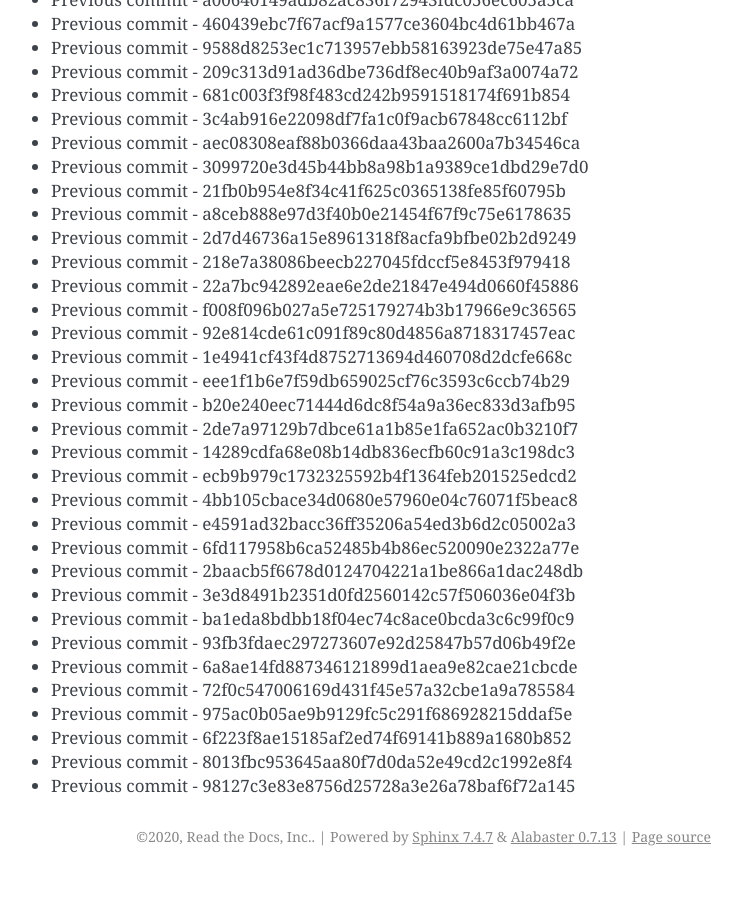
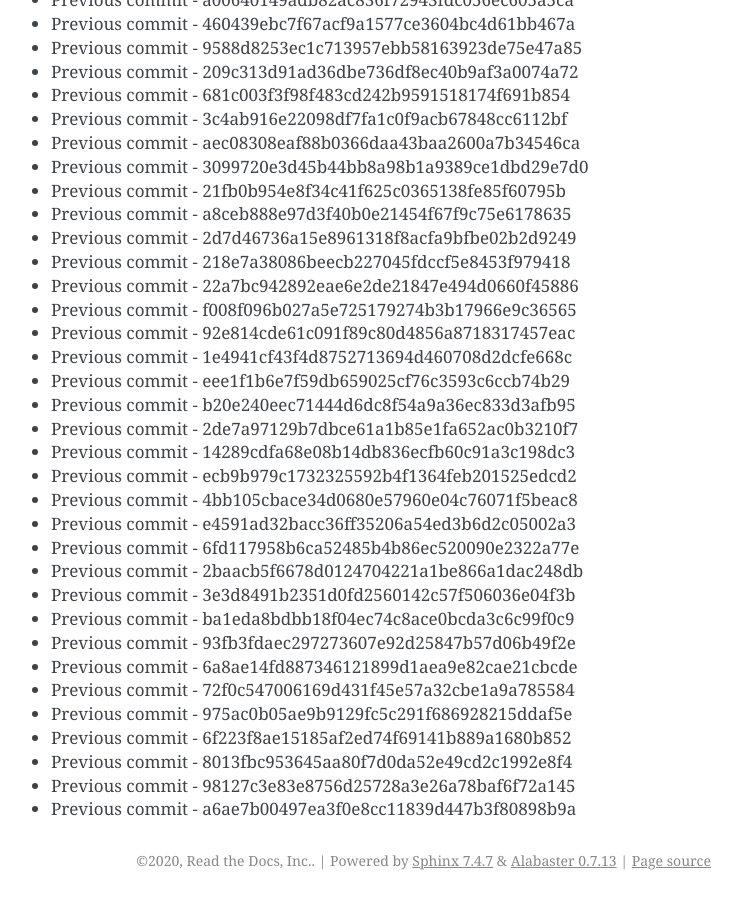
Before and after one commit to readthedocs/rtd-git-stresstest, a Sphinx documentation site: the page built from docs/updates.rst, in a window 1280 px wide and 900 px high, scrolled down 53294 px. Shown: the whole window, without its empty margins (399-1141 px from the left). Built offline with Sphinx 7.4.7, drawn with Linux system fonts in a browser that asks for light colours; before the commit the page ends 54170 px from its top, so only the background shows below that.

Commit message:
Generating commit from previous: a6ae7b00497ea3f0e8cc11839d447b3f80898b9a

```diff
--- a/docs/updates.rst
+++ b/docs/updates.rst
@@ -2271,3 +2271,4 @@ It can be tested for any performance characteristics.
 * Previous commit - 6f223f8ae15185af2ed74f69141b889a1680b852
 * Previous commit - 8013fbc953645aa80f7d0da52e49cd2c1992e8f4
 * Previous commit - 98127c3e83e8756d25728a3e26a78baf6f72a145
+* Previous commit - a6ae7b00497ea3f0e8cc11839d447b3f80898b9a
```
